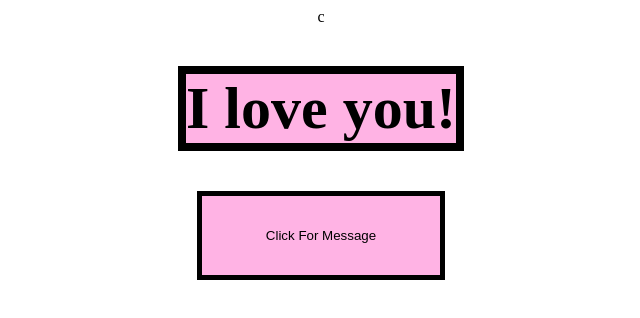
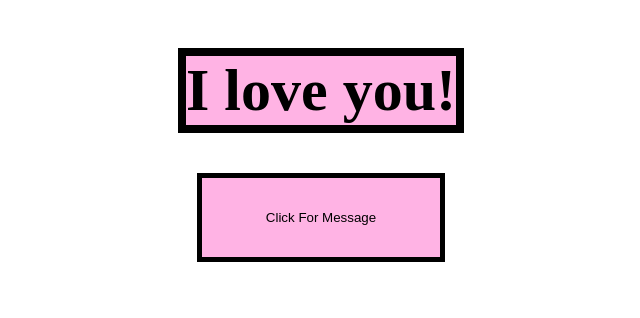
Before and after one commit to LifeIs-Good/LifeIs-Good.github.io, a plain HTML site: page index.html in a window 1280 px wide. Shown: the whole page, without its empty margins (319-959 px from the left). Drawn offline with Linux system fonts and the light colour scheme.

Commit message:
Update index.html

```diff
--- a/index.html
+++ b/index.html
@@ -66,7 +66,7 @@
     }
   </style>
 </head>
-<body>c
+<body>
   <h1 id="firstlabel"> I love you! </h1>
   <button id="helloButton">Click For Message</button>
 
```
